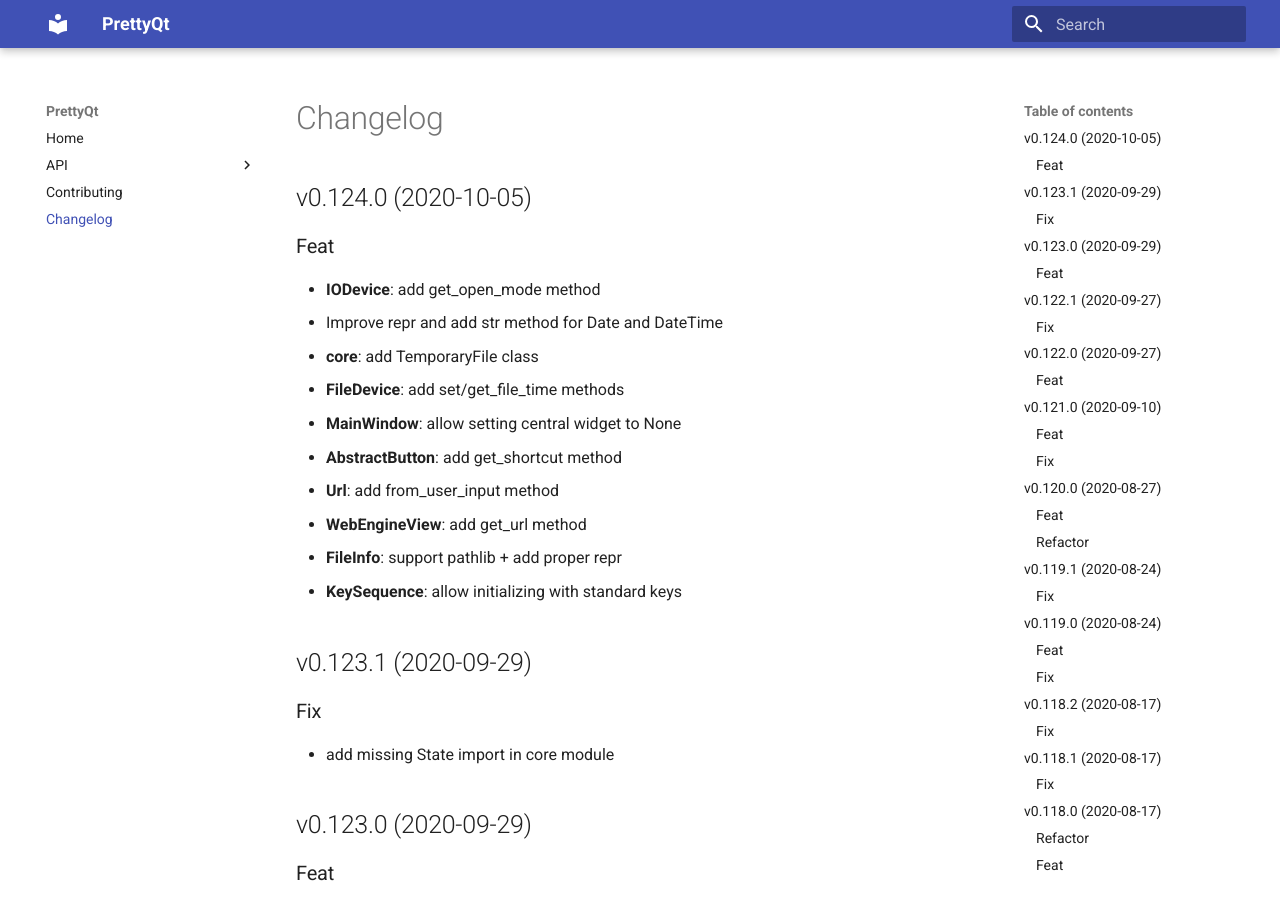
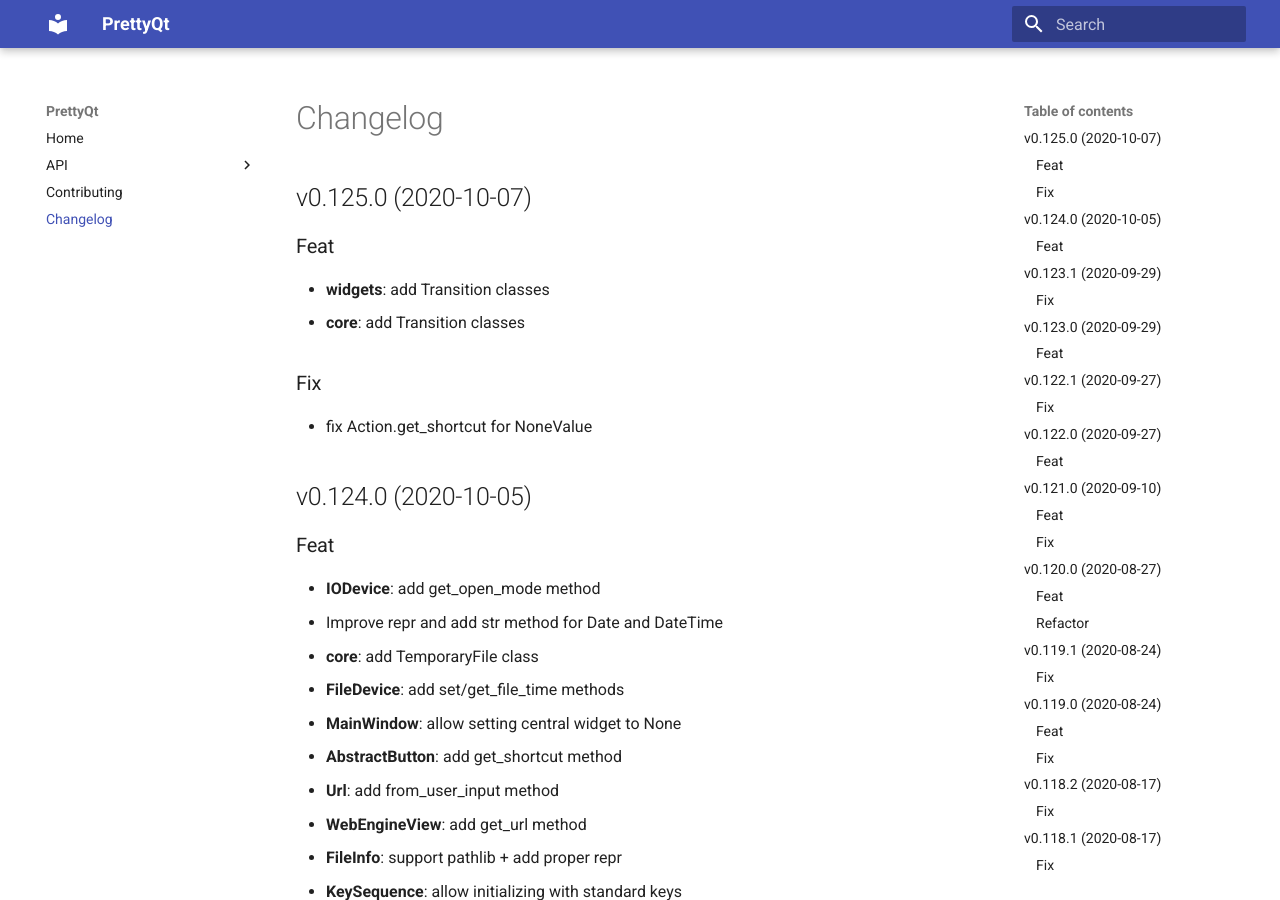
Before and after one commit to phil65/PrettyQt, an MkDocs documentation site: the page built from docs/changelog.md, in a window 1280 px wide and 900 px high. Built offline with MkDocs 1.6.1 and Material for MkDocs 9.7.7, drawn with Linux system fonts in a browser that asks for light colours.

Commit message:
bump: version 0.124.0 → 0.125.0

```diff
--- a/docs/changelog.md
+++ b/docs/changelog.md
@@ -1,3 +1,14 @@
+## v0.125.0 (2020-10-07)
+
+### Feat
+
+- **widgets**: add Transition classes
+- **core**: add Transition classes
+
+### Fix
+
+- fix Action.get_shortcut for NoneValue
+
 ## v0.124.0 (2020-10-05)
 
 ### Feat
--- a/prettyqt/__init__.py
+++ b/prettyqt/__init__.py
@@ -4,7 +4,7 @@
 
 __author__ = """Philipp Temminghoff"""
 __email__ = "phil65@kodi.tv"
-__version__ = "0.124.0"
+__version__ = "0.125.0"
 
 
 def debug():
--- a/pyproject.toml
+++ b/pyproject.toml
@@ -1,6 +1,6 @@
 [tool.poetry]
 name = "PrettyQt"
-version = "0.124.0"
+version = "0.125.0"
 description = "A pythonic layer on top of qtpy"
 readme = 'docs/index.md'
 repository = "https://github.com/phil65/prettyqt"
@@ -130,7 +130,7 @@
 '''
 [tool.commitizen]
 name = "cz_conventional_commits"
-version = "0.124.0"
+version = "0.125.0"
 tag_format = "v$version"
 version_files = [
     "prettyqt/__init__.py:__version__",
--- a/setup.py
+++ b/setup.py
@@ -40,6 +40,6 @@
     packages=find_packages(),
     test_suite="tests",
     url="https://github.com/phil65/prettyqt",
-    version="0.124.0",
+    version="0.125.0",
     zip_safe=False,
 )
```
Also changed, not shown: CHANGELOG.md (+11 -0 lines).
